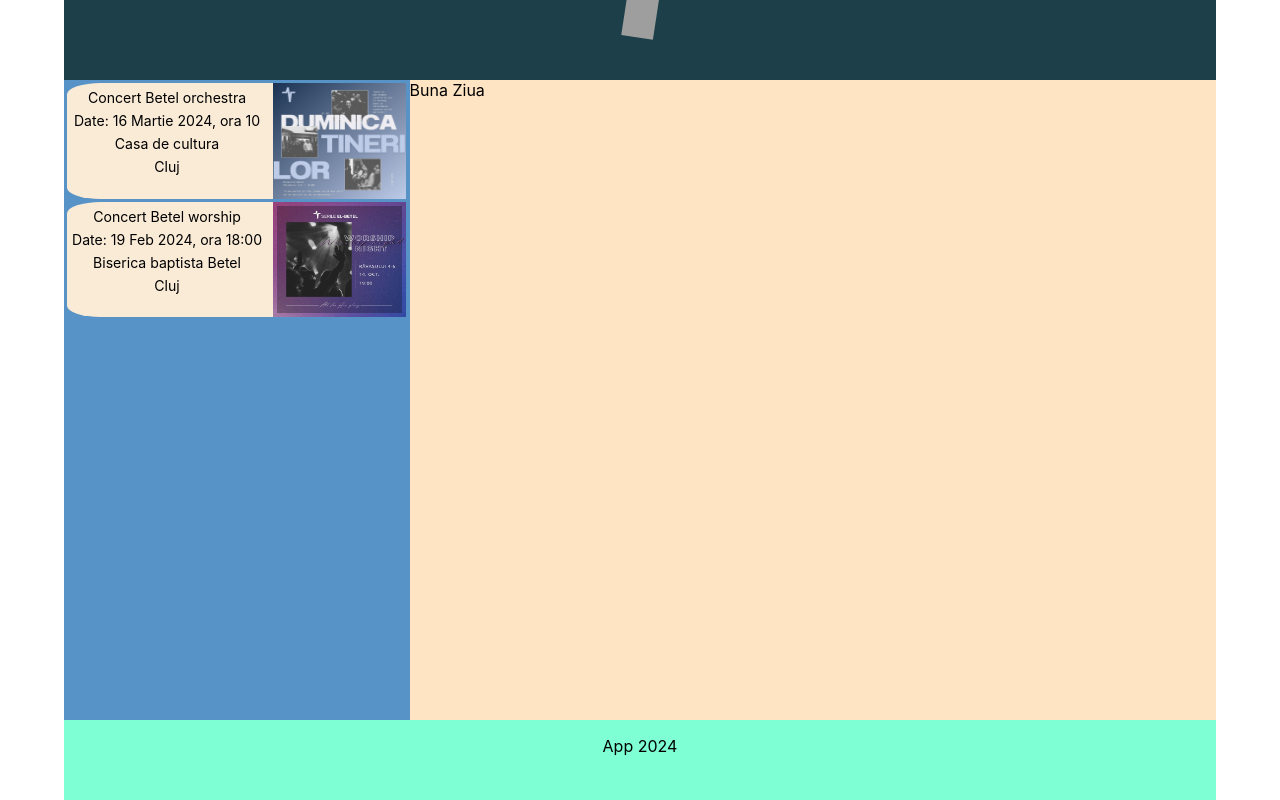
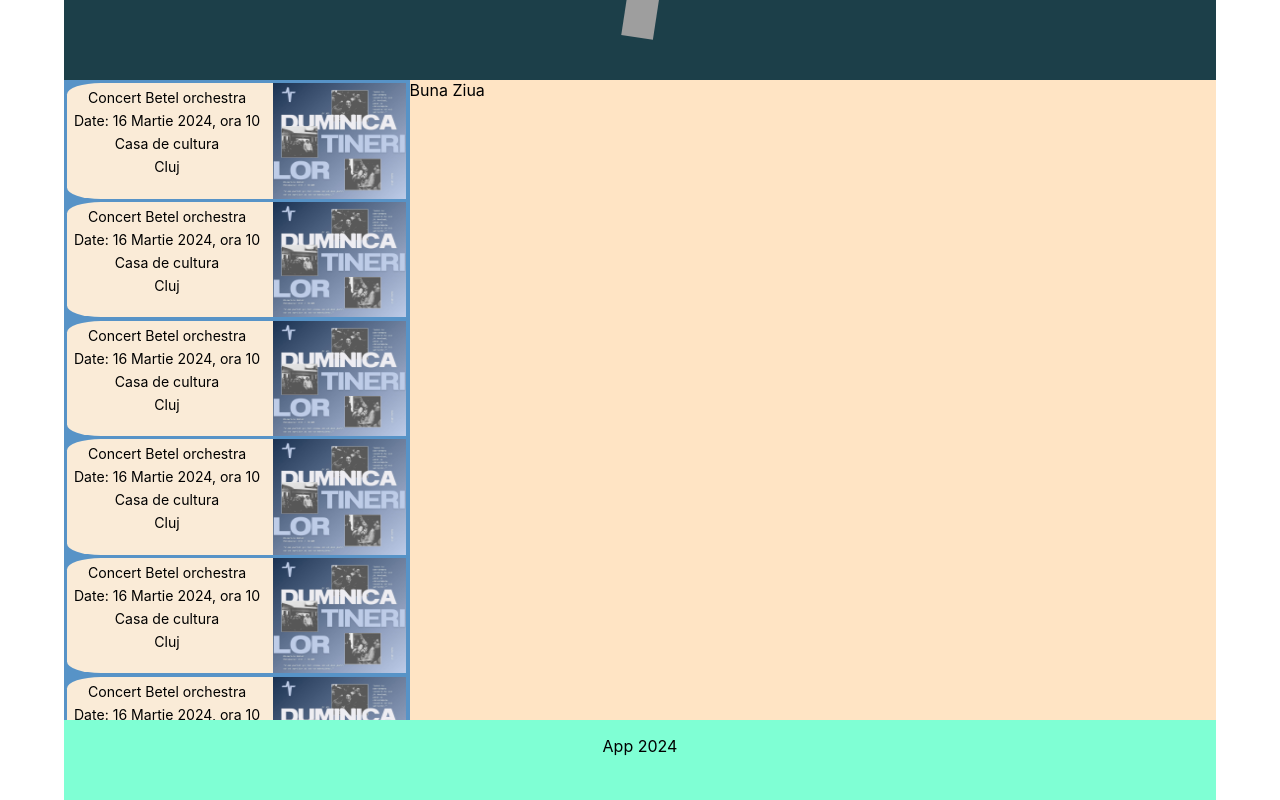
Before and after one commit to sebastianporumb/event-crestin, a React (Create React App) app: page / in a window 1280 px wide. Built offline with nearby package versions, Linux system fonts and the light colour scheme; grey boxes are pictures that could not be loaded.

Commit message:
overflow hidden

```diff
--- a/src/App.css
+++ b/src/App.css
@@ -24,11 +24,13 @@
   flex-direction: row;
   background-color: bisque;
   width: 90%;
+  overflow: hidden;
 }
 
 .main_1 {
   width: 30%;
   background-color: rgb(87, 147, 199);
+  overflow-y: auto;
 }
 
 .App-footer {
--- a/src/Components/Events/EventsList.js
+++ b/src/Components/Events/EventsList.js
@@ -5,6 +5,51 @@ import worship_night from "../Images/worship_night.jpg";
 
 const EventsList = () => {
   const EventsListData = [
+    {
+      id: "e1",
+      title: "Concert Betel orchestra",
+      date: "16 Martie 2024, ora 10",
+      city: "Cluj",
+      location: "Casa de cultura",
+      image: elBetel,
+      type: "Concert",
+    },
+    {
+      id: "e1",
+      title: "Concert Betel orchestra",
+      date: "16 Martie 2024, ora 10",
+      city: "Cluj",
+      location: "Casa de cultura",
+      image: elBetel,
+      type: "Concert",
+    },
+    {
+      id: "e1",
+      title: "Concert Betel orchestra",
+      date: "16 Martie 2024, ora 10",
+      city: "Cluj",
+      location: "Casa de cultura",
+      image: elBetel,
+      type: "Concert",
+    },
+    {
+      id: "e1",
+      title: "Concert Betel orchestra",
+      date: "16 Martie 2024, ora 10",
+      city: "Cluj",
+      location: "Casa de cultura",
+      image: elBetel,
+      type: "Concert",
+    },
+    {
+      id: "e1",
+      title: "Concert Betel orchestra",
+      date: "16 Martie 2024, ora 10",
+      city: "Cluj",
+      location: "Casa de cultura",
+      image: elBetel,
+      type: "Concert",
+    },
     {
       id: "e1",
       title: "Concert Betel orchestra",
```
Also changed, not shown: src/Components/Events/EventsDetails.js (added).
